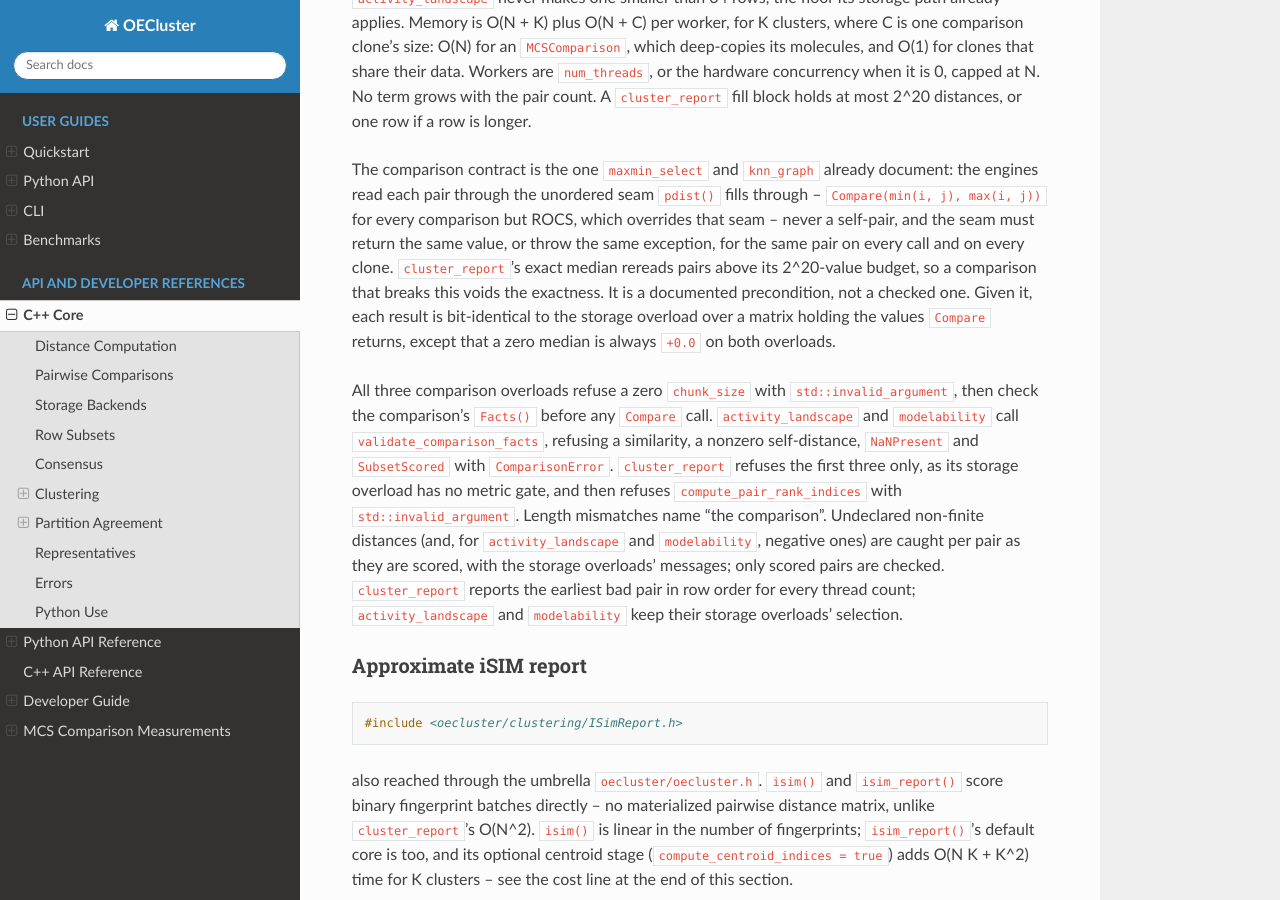
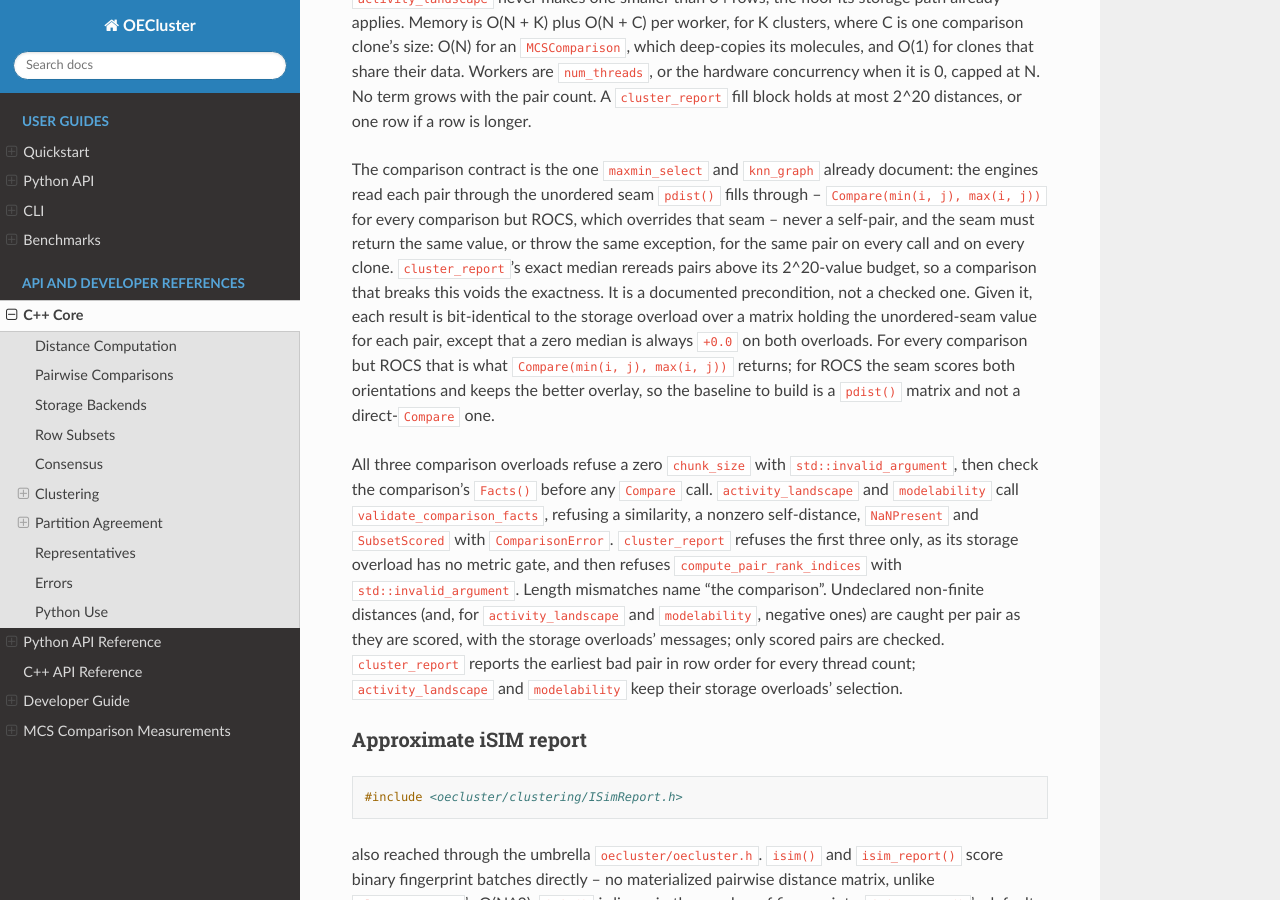
Before and after one commit to scott-arne/oecluster, a Sphinx documentation site: the page built from docs/cpp-core.md, in a window 1280 px wide and 900 px high, scrolled down 7201 px. Built offline with Sphinx 7.4.7 and the Read the Docs theme 3.1.0, drawn with Linux system fonts in a browser that asks for light colours; pages that are not in the unit, such as notebooks, are missing from menus; the version number is read from the project's files by our own code.

Commit message:
docs: give cpp-core's exactness claim the unordered-seam baseline
The paragraph describes the seam correctly and then says each result is
bit-identical to a matrix holding the values Compare returns. False for
ROCS, whose Compare is directional where the seam scores both
orientations and keeps the better overlay, so a reader building that
baseline gets different report, landscape and modelability numbers. It
now names the seam value and keeps the explicit ROCS exception.

Found by re-reading the whole passage around every edit in this series
rather than the edited line; this one sat ten lines below an earlier
correction in the same file.

```diff
--- a/docs/cpp-core.md
+++ b/docs/cpp-core.md
@@ -361,9 +361,12 @@ pair on every call and on every clone. `cluster_report`'s exact median
 rereads pairs above its 2^20-value
 budget, so a comparison that breaks this voids the exactness. It is a
 documented precondition, not a checked one. Given it, each result is
-bit-identical to the storage overload over a matrix holding the values
-`Compare` returns, except that a zero median is always `+0.0` on both
-overloads.
+bit-identical to the storage overload over a matrix holding the
+unordered-seam value for each pair, except that a zero median is always
+`+0.0` on both overloads. For every comparison but ROCS that is what
+`Compare(min(i, j), max(i, j))` returns; for ROCS the seam scores both
+orientations and keeps the better overlay, so the baseline to build is a
+`pdist()` matrix and not a direct-`Compare` one.
 
 All three comparison overloads refuse a zero `chunk_size` with
 `std::invalid_argument`, then
```
